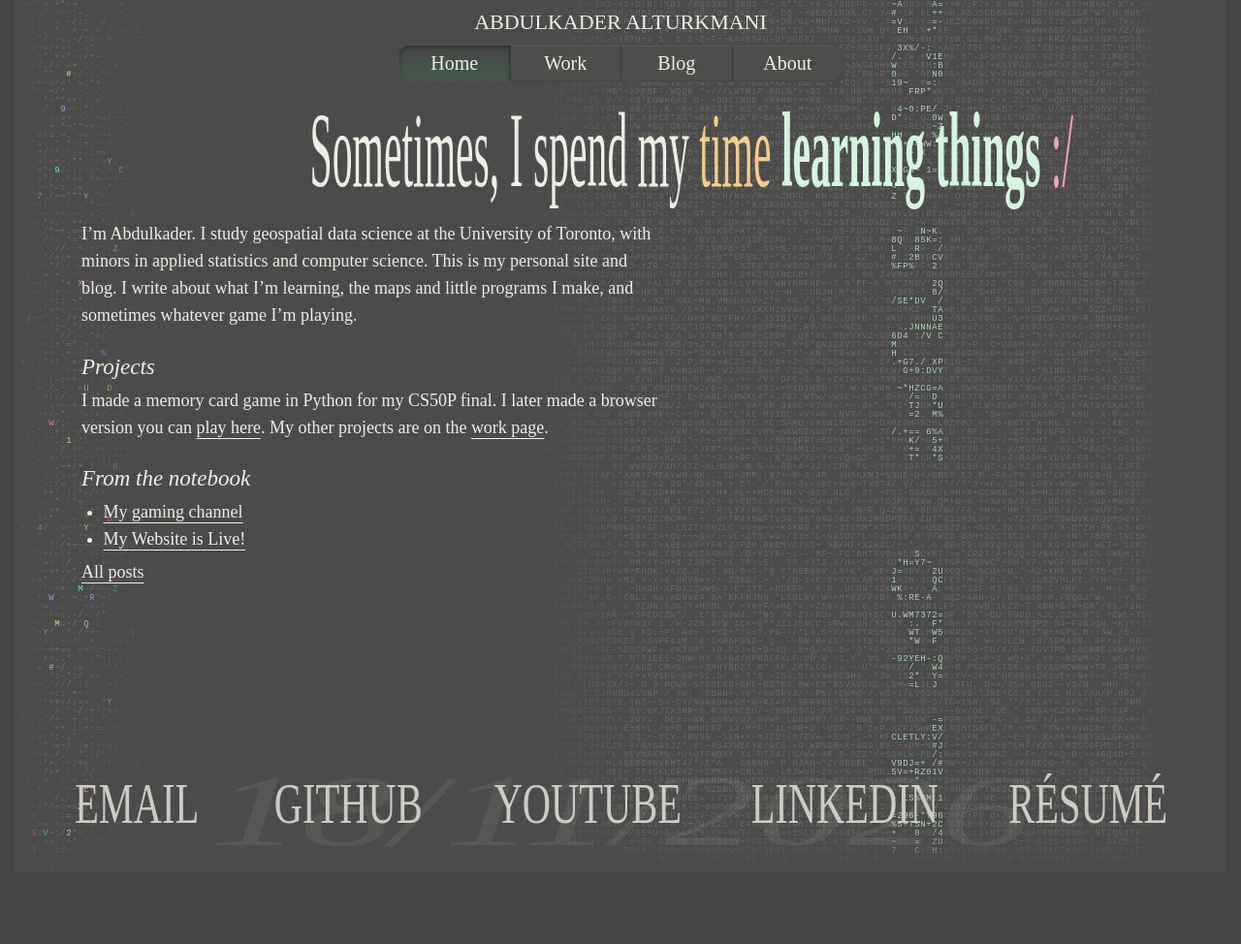
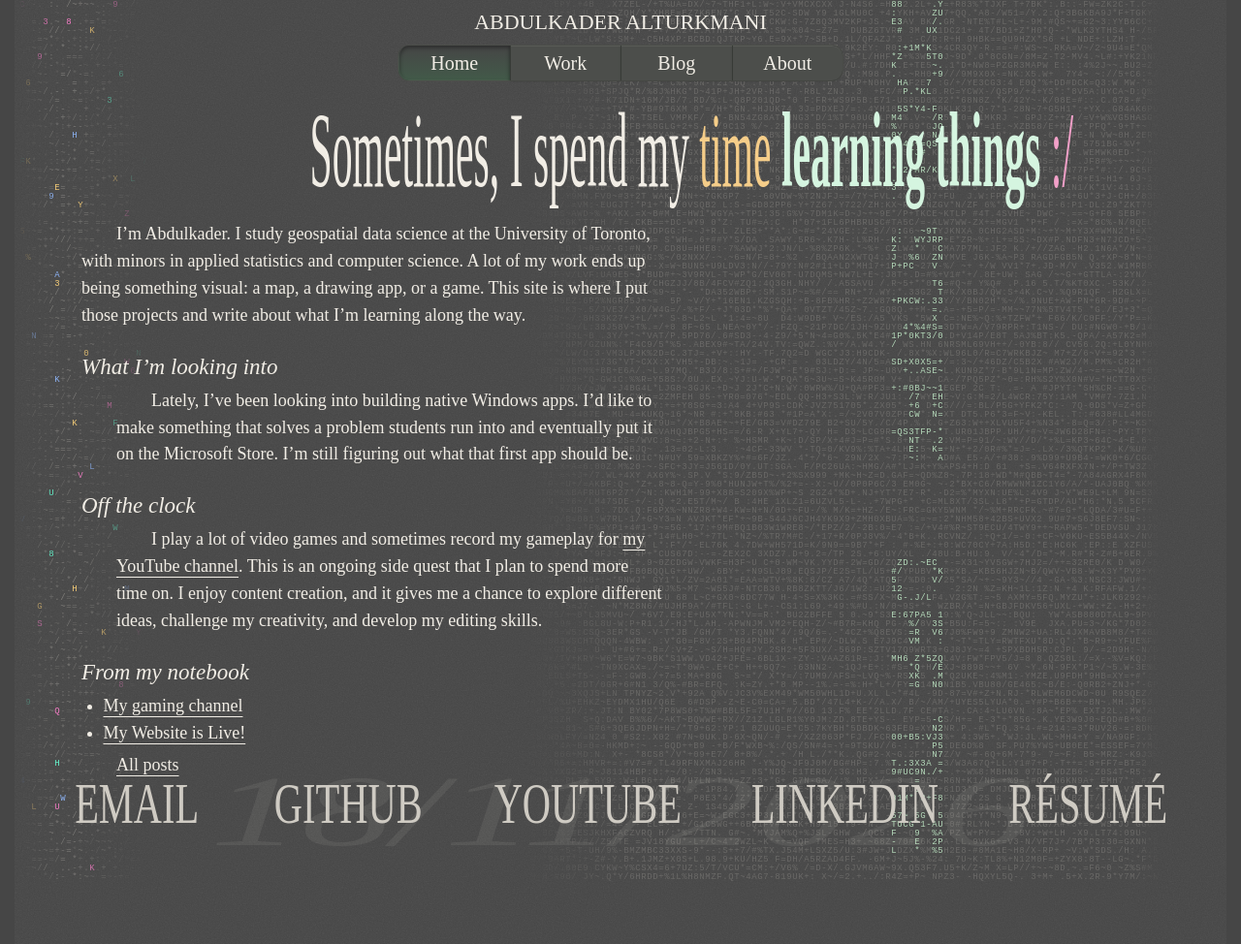
Before and after one commit to 25abid/25abid.github.io, a Jekyll site: the page built from index.html, in a window 1280 px wide. Shown: the whole page at 97% size. Built offline with Jekyll 4.4.1, drawn with Linux system fonts in a browser that asks for light colours; before the commit the page ends 900 px from its top, so only the background shows below that; part of the change alters nothing that is shown.

Commit message:
Personalize homepage writing and remove ASCII cursor ripples

```diff
--- a/assets/css/style.css
+++ b/assets/css/style.css
@@ -282,6 +282,9 @@ a:focus-visible,button:focus-visible,input:focus-visible,select:focus-visible
 .main p + p { margin-top:.65em; }
 .main ul { padding-left:1.25em; }
 .home ul,.about-list { margin:0 0 6px; }
+.home section > p { text-indent:2em; }
+.home section:has(> h2) > p { margin-inline-start:2em; }
+.home section > ul + p { text-indent:0; }
 .home section + section,
 .profile-section,
 .project-row + .project-row,
--- a/assets/js/text-wall.js
+++ b/assets/js/text-wall.js
@@ -15,7 +15,6 @@ document.querySelectorAll('.text-wall').forEach(wall => {
   const accentColors = ['#66ffd4', '#ff80ce', '#ffd47a', '#91b9ff'];
   const cellWidth = 6;
   const rowHeight = 9;
-  const radius = 42;
   let width = 0;
   let height = 0;
   let cells = [];
@@ -27,8 +26,6 @@ document.querySelectorAll('.text-wall').forEach(wall => {
   let titleSpacing = 0;
   let maskRows = 0;
   let columns = 0;
-  let pointer = null;
-  let touchRippleUntil = 0;
   let visible = false;
   let eye = null;
   let lastEye = null;
@@ -169,7 +166,7 @@ document.querySelectorAll('.text-wall').forEach(wall => {
           cells.push(previous);
           continue;
         }
-        const cell = { x, y, pushX: 0, pushY: 0 };
+        const cell = { x, y };
         updateGlyph(cell);
         cells.push(cell);
       }
@@ -216,8 +213,8 @@ document.querySelectorAll('.text-wall').forEach(wall => {
     context.clearRect(0, 0, width, height);
     const bounds = canvas.getBoundingClientRect();
     const top = bounds.top;
-    const firstVisible = -top - radius;
-    const lastVisible = innerHeight - top + radius;
+    const firstVisible = -top - rowHeight;
+    const lastVisible = innerHeight - top + rowHeight;
     const cycleRows = titleSpacing * titleMasks.length;
     const shift = Math.floor(titleOffset) - 5;
     for (const cell of cells) {
@@ -230,39 +227,19 @@ document.querySelectorAll('.text-wall').forEach(wall => {
         highlighted = maskRow < maskRows &&
           titleMasks[Math.floor(row / titleSpacing)][maskRow * columns + Math.floor(x / cellWidth)];
       }
-      let pushX = 0;
-      let pushY = 0;
-      if (pointer) {
-        const dx = x + bounds.left - pointer.x;
-        const dy = y + top - pointer.y;
-        const distance = Math.hypot(dx, dy);
-        if (distance < radius) {
-          const angle = Math.atan2(dy, dx);
-          const force = (1 - distance / radius) * radius;
-          pushX = Math.cos(angle) * force;
-          pushY = Math.sin(angle) * force;
-        }
-      }
-      cell.pushX += (pushX - cell.pushX) * 0.22;
-      cell.pushY += (pushY - cell.pushY) * 0.22;
-      const displaced = Math.abs(cell.pushX) + Math.abs(cell.pushY) > 4;
       context.fillStyle = highlighted ? '#b9dfbf' : cell.color;
-      context.globalAlpha = highlighted ? 0.95 : displaced ? Math.max(cell.alpha, 0.48) : cell.alpha;
+      context.globalAlpha = highlighted ? 0.95 : cell.alpha;
       if (eye && Math.abs(x - eye.x) < 50 * eye.scale && Math.abs(y - eye.y) < 22 * eye.scale) {
         const distance = Math.hypot((x - eye.x) / (50 * eye.scale), (y - eye.y) / (22 * eye.scale));
         const blend = Math.min(1, eye.age / 400, (eyeDuration - eye.age) / 800);
         context.globalAlpha *= 1 - 0.82 * blend * Math.max(0, 1 - distance ** 4);
       }
-      context.fillText(cell.letter, x + cell.pushX, y + cell.pushY);
+      context.fillText(cell.letter, x, y);
     }
     if (eye) drawEye();
   }
 
   function animate(time) {
-    if (touchRippleUntil && time >= touchRippleUntil) {
-      pointer = null;
-      touchRippleUntil = 0;
-    }
     const elapsed = previousTime ? Math.min(time - previousTime, 50) : 0;
     previousTime = time;
     advanceEye(elapsed);
@@ -311,29 +288,12 @@ document.querySelectorAll('.text-wall').forEach(wall => {
     updateAnimation();
   }
 
-  canvas.addEventListener('pointermove', event => {
-    if (event.pointerType === 'touch') return;
-    touchRippleUntil = 0;
-    pointer = { x: event.clientX, y: event.clientY };
-  });
-  canvas.addEventListener('pointerleave', event => {
-    if (event.pointerType !== 'touch') pointer = null;
-  });
-  document.addEventListener('pointerdown', event => {
-    if (event.pointerType !== 'touch' || !enabled.matches) return;
-    const bounds = canvas.getBoundingClientRect();
-    if (event.clientX < bounds.left || event.clientX >= bounds.right ||
-        event.clientY < bounds.top || event.clientY >= bounds.bottom) return;
-    pointer = { x: event.clientX, y: event.clientY };
-    touchRippleUntil = performance.now() + 230;
-  }, { passive: true });
   new ResizeObserver(resize).observe(canvas);
   new IntersectionObserver(([entry]) => {
     visible = entry.isIntersecting;
     updateAnimation();
   }).observe(canvas);
   enabled.addEventListener('change', () => {
-    pointer = null;
     updateAnimation();
   });
   document.addEventListener('visibilitychange', updateAnimation);
--- a/index.html
+++ b/index.html
@@ -10,22 +10,34 @@ description: Abdulkader Alturkmani’s personal website. Projects and writing fr
     </h1>
     <p>
       I’m Abdulkader. I study geospatial data science at the University of Toronto, with minors in
-      applied statistics and computer science. This is my personal site and blog. I write about
-      what I’m learning, the maps and little programs I make, and sometimes whatever game I’m playing.
+      applied statistics and computer science. A lot of my work ends up being something visual:
+      a map, a drawing app, or a game. This site is where I put those projects and write about
+      what I’m learning along the way.
     </p>
   </section>
 
   <section>
-    <h2>Projects</h2>
+    <h2>What I’m looking into</h2>
     <p>
-      I made a memory card game in Python for my CS50P final. I later made a browser version
-      you can <a href="{{ '/work/memory-game/' | relative_url }}">play here</a>.
-      My other projects are on the <a href="{{ '/work/' | relative_url }}">work page</a>.
+      Lately, I’ve been looking into building native Windows apps. I’d like to make something
+      that solves a problem students run into and eventually put it on the Microsoft Store.
+      I’m still figuring out what that first app should be.
     </p>
   </section>
 
   <section>
-    <h2>From the notebook</h2>
+    <h2>Off the clock</h2>
+    <p>
+      I play a lot of video games and sometimes record my gameplay for
+      <a href="https://www.youtube.com/@AboodyJames">my YouTube channel</a>.
+      This is an ongoing side quest that I plan to spend more time on. I enjoy content creation,
+      and it gives me a chance to explore different ideas, challenge my creativity, and develop
+      my editing skills.
+    </p>
+  </section>
+
+  <section>
+    <h2>From my notebook</h2>
     <ul>
       {% for post in site.posts limit:2 %}
         <li><a href="{{ post.url | relative_url }}">{{ post.title }}</a></li>
```
